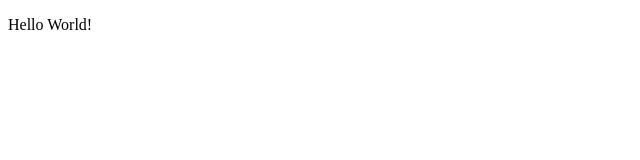
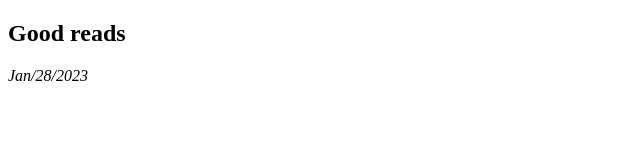
Before and after one commit to hessdale/LinkWarmup, a plain HTML site: page index.html in a window 1280 px wide. Shown: the whole page, without its empty margins (0-640 px from the left). Drawn offline with Linux system fonts and the light colour scheme.

Commit message:
added good reads to indec and added pages for books

```diff
--- a/index.html
+++ b/index.html
@@ -7,6 +7,9 @@
     <title>Linkwarmup</title>
 </head>
 <body>
-    <p>Hello World!</p>
+    <h2>Good reads</h2>
+    <p><i>
+        Jan/28/2023
+    </p></i>
 </body>
 </html>
```
Also changed, not shown: pages/book1.html (added), pages/book2.html (added), pages/book3.html (added).
